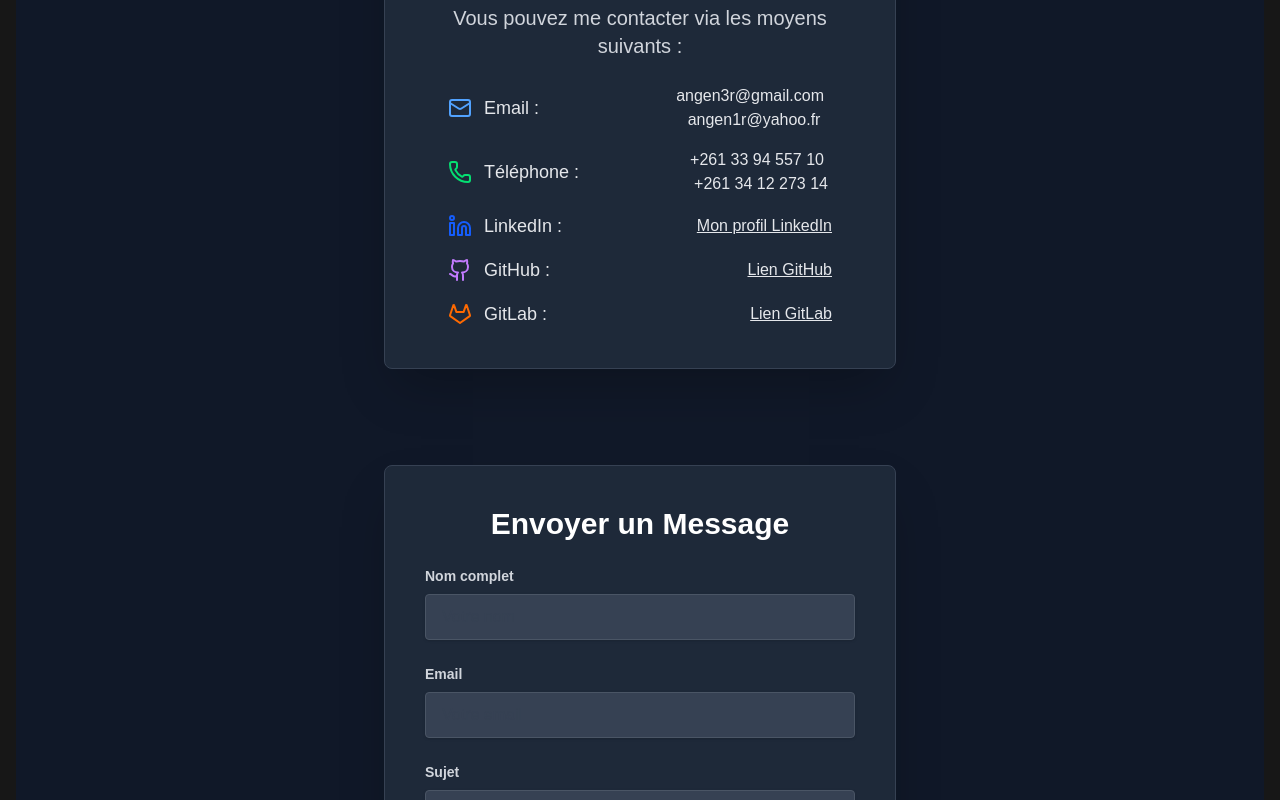
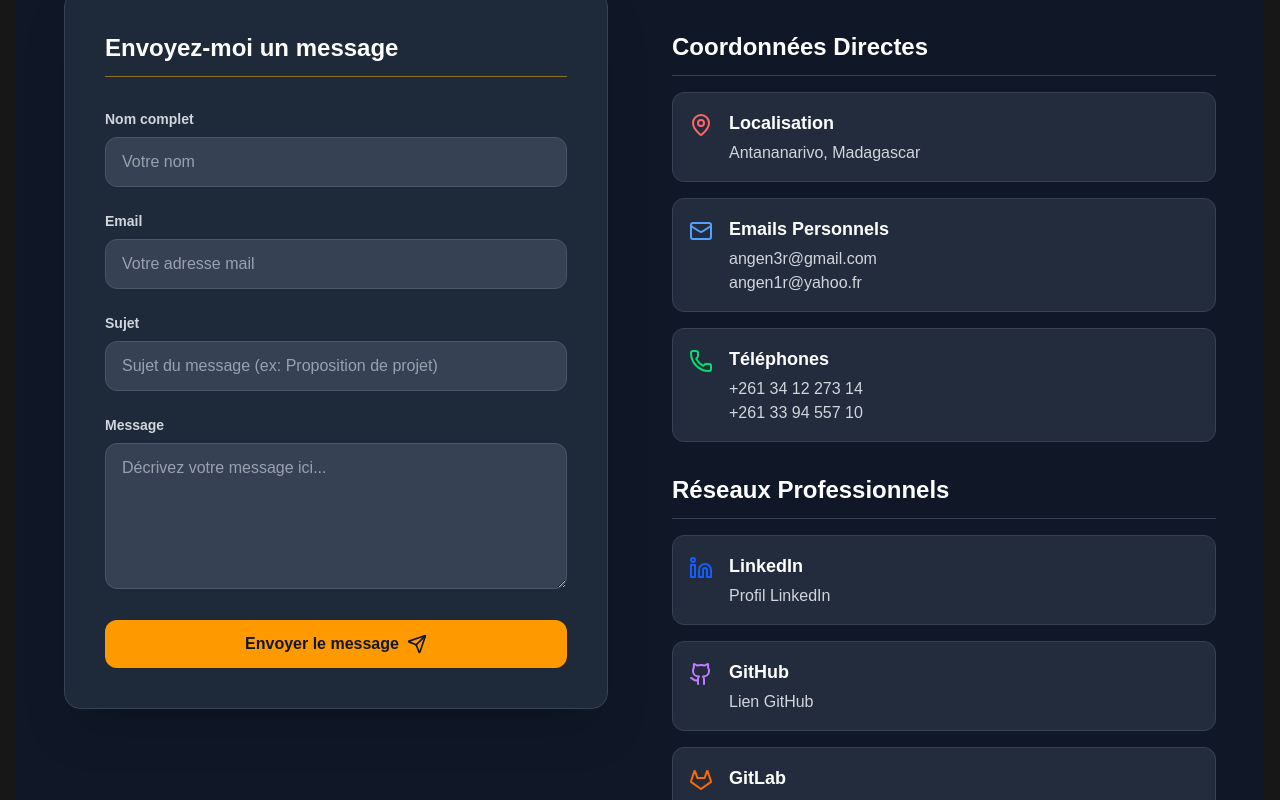
Before and after one commit to NirinaAngel1/my_portfolio, a Next.js app: page /contact in a window 1280 px wide. Shown: the part 320-1120 px from the top of the page. Built offline with nearby package versions, Linux system fonts and the light colour scheme.

Commit message:
contactPage update

```diff
--- a/src/app/contact/page.tsx
+++ b/src/app/contact/page.tsx
@@ -1,48 +1,101 @@
-// app/contact/page.tsx
 "use client";
 
-import React, { useState } from "react";
-import Link from "next/link";
-import { Phone, Mail, Linkedin, Github, Gitlab, Send } from "lucide-react"; // Ajout de l'icône Send
+import React, { ChangeEvent, useState } from "react";
+import {
+  Phone,
+  Mail,
+  Linkedin,
+  MapPin,
+  Github,
+  Gitlab,
+  Send,
+  CheckCircle,
+  XCircle
+} from "lucide-react";
 import { motion, Variants } from "framer-motion";
 
-export default function ContactPage() {
-  // État pour gérer les valeurs du formulaire
-  const [formData, setFormData] = useState({
-    name: "",
-    email: "",
-    subject: "",
-    message: "",
+const CONTACT_INFO = {
+  location : "Antananarivo, Madagascar",
+  emails : ["angen3r@gmail.com", "angen1r@yahoo.fr"],
+  phones : ["+261 34 12 273 14", "+261 33 94 557 10"],
+  linkedin : "https://www.linkedin.com/in/nirina-angelin-razafimandimby/",
+  github:"https://github.com/NirinaAngel1",
+  gitlab :"https://gitlab.com/Nirina_Angel1",
+}
+
+const ContactItem = ({Icon, title, link, content, colorClass = "text-amber-400"}:{Icon : React.ElementType, title: string, link?: string, content: React.ReactNode, colorClass?: string}) => (
+  <div className="flex items-start p-4 bg-gray-700/50 rounded-xl transition-all hover:bg-gray-700 border border-gray-700 hover:shadow-lg hover:border-amber-500/50 ">
+    <Icon size={24} className={`${colorClass} mt-1 flex-shrink-0`}/>
+      <div className="ml-4">
+        <h3 className="text-lg font-semibold text-white mb-1">{title}</h3>
+        {link ? (
+          <a
+          href={link}
+          target="_blank"
+          rel="noopener noreferrer"
+          className="text-gray-300 hover:text-amber-400 transition-colors text-sm sm:text-base block underline-offset-4"
+          >
+            {content}
+          </a>
+        ):(
+          <div className="text-gray-300 hover:text-amber-400 transition-colors text-sm sm:text-base">{content}</div>
+        )}
+      </div>
+  </div>
+);
+
+export default function ContactPage(){
+  const [formData, setFormData]= useState({
+    name:"",
+    email:"",
+    subject:"",
+    message:"",
   });
 
-  // Gère les changements dans les champs du formulaire
-  const handleChange = (e: React.ChangeEvent<HTMLInputElement | HTMLTextAreaElement>) => {
-    const { name, value } = e.target;
-    setFormData((prev) => ({ ...prev, [name]: value }));
+  const [isSubmitting, setIsSubmitting] = useState(false);
+  const [submissionStatus, setSubmissionStatus] = useState<'idle' | 'success' | 'error'>('idle');
+  const [statusMessage, setStatusMessage] = useState<string>("");
+
+
+  // Changement dans les champs du formulaire
+  const handleChange = (e:React.ChangeEvent<HTMLInputElement | HTMLTextAreaElement>)=>{
+    const {name, value} = e.target;
+    setFormData((prevData) => ({
+      ...prevData, [name]:value
+    }));
+    setSubmissionStatus('idle');
+    setStatusMessage("");
   };
 
-  // Gère la soumission du formulaire (pour l'instant, juste un log)
-  const handleSubmit = (e: React.FormEvent<HTMLFormElement>) => {
+// Soumission du formulaire
+
+const handleSubmit = (e:React.FormEvent<HTMLFormElement>)=>{
   e.preventDefault();
-    // Ici, vous intégreriez la logique d'envoi à une API ou un service tiers
-    console.log("Formulaire soumis:", formData);
-    alert("Formulaire soumis ! (La logique d'envoi n'est pas encore implémentée)");
-    // Optionnel: Réinitialiser le formulaire après soumission
-    setFormData({ name: "", email: "", subject: "", message: "" });
+  setIsSubmitting(true);
+  setSubmissionStatus('idle');
+  setStatusMessage("");
+
+  // Simuler une soumission de formulaire
+  setTimeout(()=>{
+    console.log('Formulaire soumis : ', formData);
+    setIsSubmitting(false);
+    setSubmissionStatus('success');
+    setStatusMessage("Votre message a été envoyé avec succès !");
+    setFormData({name:"", email:"", subject:"", message:""});
+  },1500)
 };
 
-  const containerVariants: Variants = {
-    hidden: { opacity: 0, y: 30 },
-    visible: {
-      opacity: 1,
-      y: 0,
-      transition: { duration: 0.5, ease: "easeOut", staggerChildren: 0.1 },
-    },
+  const containerVariants : Variants = {
+    hidden:{opacity:0, y:30},
+    visible:{
+      opacity:1,
+      y:0,
+      transition:{staggerChildren:0.1, duration:0.5, ease:"easeOut"}},
   };
 
-  const itemVariants: Variants = {
-    hidden: { opacity: 0, y: 50 },
-    visible: { opacity: 1, y: 0, transition: { duration: 0.6, ease: "easeOut" } },
+  const itemsVariants : Variants = {
+    hidden:{opacity:0, y:30},
+    visible:{opacity:1, y:0, transition:{duration:0.6, ease:"easeOut"}},
   };
 
   return (
@@ -50,104 +103,37 @@ export default function ContactPage() {
     variants={containerVariants}
     initial="hidden"
     animate="visible"
-      className="flex flex-col items-center justify-center min-h-screen bg-gray-900 text-white p-4 sm:p-8"
+    className="flex flex-col items-center min-h-screen bg-gray-900 text-white p-4 sm:p-8"
     >
-      <motion.h1
-        variants={itemVariants}
-        className="text-4xl sm:text-5xl font-extrabold text-amber-400 mb-8 text-center"
+      {/* titre et introduction */}
+      <motion.div
+      variants={itemsVariants}
+      className="max-w-4xl w-full mb-12 text-center"
       >
-        Contactez-moi
-      </motion.h1>
-
-      {/* SECTION : Autres moyens de contact (vos informations initiales) */}
-      <motion.div
-        variants={itemVariants}
-        className="bg-gray-800 p-6 sm:p-10 rounded-lg shadow-2xl max-w-lg w-full text-center border border-gray-700 mb-12" // Ajout de mb-12 pour espacer le formulaire
-      >
-        <h2 className="text-3xl font-bold text-white mb-6 text-center">Autres Contacts</h2>
-        <p className="text-lg sm:text-xl mb-6 text-gray-300">
-          Vous pouvez me contacter via les moyens suivants :
+        <h1 className="text-4xl sm:text-5xl font-extrabold text-amber-400 mb-4 tracking-tight">Entrons en Contact</h1>
+        <p className="text-lg text-gray-400 max-w-3xl mx-auto">
+          Je suis disponible pour de nouvelles collaborations et opportunités passionnantes. Laissez-moi un message, et je vous répondrai dans les plus brefs délais.
         </p>
-
-        <ul className="space-y-4 text-left mx-auto max-w-sm">
-          <motion.li variants={itemVariants} className="flex items-center justify-center sm:justify-start gap-3 text-lg text-gray-200">
-            <Mail size={24} className="text-blue-400 flex-shrink-0" />
-            <span className="flex-grow">Email :</span>
-            <div className="flex flex-col sm:items-center sm:space-x-2 text-right">
-              <Link href="mailto:angen3r@gmail.com" className="hover:text-amber-400 transition-colors text-sm sm:text-base">
-                angen3r@gmail.com
-              </Link>
-              <Link href="mailto:angen1r@yahoo.fr" className="hover:text-amber-400 transition-colors text-sm sm:text-base">
-                angen1r@yahoo.fr
-              </Link>
-            </div>
-          </motion.li>
-
-          <motion.li variants={itemVariants} className="flex items-center justify-center sm:justify-start gap-3 text-lg text-gray-200">
-            <Phone size={24} className="text-green-400 flex-shrink-0" />
-            <span className="flex-grow">Téléphone :</span>
-            <div className="flex flex-col sm:items-center sm:space-x-2 text-right">
-              <Link href="tel:+261339455710" className="hover:text-amber-400 transition-colors text-sm sm:text-base">
-                +261 33 94 557 10
-              </Link>
-              <Link href="tel:+261341227314" className="hover:text-amber-400 transition-colors text-sm sm:text-base">
-                +261 34 12 273 14
-              </Link>
-            </div>
-          </motion.li>
-
-          <motion.li variants={itemVariants} className="flex items-center justify-center sm:justify-start gap-3 text-lg text-gray-200">
-            <Linkedin size={24} className="text-blue-600 flex-shrink-0" />
-            <span className="flex-grow">LinkedIn :</span>
-            <Link
-              href="https://www.linkedin.com/in/nirina-angelin-razafimandimb/"
-              target="_blank"
-              rel="noopener noreferrer"
-              className="hover:text-amber-400 transition-colors text-sm sm:text-base underline"
-            >
-              Mon profil LinkedIn
-            </Link>
-          </motion.li>
-
-          <motion.li variants={itemVariants} className="flex items-center justify-center sm:justify-start gap-3 text-lg text-gray-200">
-            <Github size={24} className="text-purple-400 flex-shrink-0" />
-            <span className="flex-grow">GitHub :</span>
-            <Link
-              href="https://github.com/NirinaAngel1"
-              target="_blank"
-              rel="noopener noreferrer"
-              className="hover:text-amber-400 transition-colors text-sm sm:text-base underline"
-            >
-              Lien GitHub
-            </Link>
-          </motion.li>
-
-          <motion.li variants={itemVariants} className="flex items-center justify-center sm:justify-start gap-3 text-lg text-gray-200">
-            <Gitlab size={24} className="text-orange-500 flex-shrink-0" />
-            <span className="flex-grow">GitLab :</span>
-            <Link
-              href="https://gitlab.com/Nirina_Angel1"
-              target="_blank"
-              rel="noopener noreferrer"
-              className="hover:text-amber-400 transition-colors text-sm sm:text-base underline"
-            >
-              Lien GitLab
-            </Link>
-          </motion.li>
-        </ul>
       </motion.div>
 
-      {/* NOUVELLE SECTION : Formulaire de Contact (maintenant en dessous) */}
+
+    {/* contenu principal de la page  */}
+
+    <div className="max-w-6xl w-full grid grid-cols-1 lg:grid-cols-2 gap-12 lg:gap-16">
+
+    {/* colonne 1 = formulaire */}
     <motion.div
-        variants={itemVariants}
-        className="bg-gray-800 p-6 sm:p-10 rounded-lg shadow-2xl max-w-lg w-full border border-gray-700 mt-12" // Ajout de mt-12 pour l'espacement
+    variants={itemsVariants}
+    className="bg-gray-800 p-6 sm:p-10 rounded-2xl shadow-2xl border border-gray-700 h-fit"
     >
-        <h2 className="text-3xl font-bold text-white mb-6 text-center">Envoyer un Message</h2>
+      <h2 className="text-2xl font-bold text-white mb-8 border-b border-amber-400/50 pb-3">
+        Envoyez-moi un message
+      </h2>
       <form onSubmit={handleSubmit} className="space-y-6">
+
+        {/* nom */}
         <div>
-            <label htmlFor="name" className="block text-gray-300 text-sm font-bold mb-2">
-              Nom complet
-            </label>
+          <label htmlFor="name" className="block text-gray-300 text-sm font-semibold mb-2">Nom complet</label>
           <input
           type="text"
           id="name"
@@ -155,14 +141,15 @@ export default function ContactPage() {
           value={formData.name}
           onChange={handleChange}
           required
-              className="shadow appearance-none border rounded w-full py-3 px-4 text-gray-700 leading-tight focus:outline-none focus:ring-2 focus:ring-amber-500 bg-gray-700 border-gray-600 focus:border-transparent"
           placeholder="Votre nom"
+          className="w-full px-4 py-3 rounded-xl bg-gray-700 border border-gray-600 text-white placeholder-gray-400 focus:outline-none focus:ring-amber-500 focus:border-transparent transition-all"
           />
         </div>
+
+        {/* mail */}
+
         <div>
-            <label htmlFor="email" className="block text-gray-300 text-sm font-bold mb-2">
-              Email
-            </label>
+          <label htmlFor="email" className="block text-gray-300 text-sm font-semibold mb-2">Email</label>
           <input
           type="email"
           id="email"
@@ -170,29 +157,30 @@ export default function ContactPage() {
           value={formData.email}
           onChange={handleChange}
           required
-              className="shadow appearance-none border rounded w-full py-3 px-4 text-gray-700 leading-tight focus:outline-none focus:ring-2 focus:ring-amber-500 bg-gray-700 border-gray-600 focus:border-transparent"
-              placeholder="Votre email"
+          placeholder="Votre adresse mail"
+          className="w-full px-4 py-3 rounded-xl bg-gray-700 border border-gray-600 text-white placeholder-gray-400 focus:outline-none focus:ring-amber-500 focus:border-transparent transition-all"
           />
         </div>
+
+        {/* sujet ou  objet */}
+
         <div>
-            <label htmlFor="subject" className="block text-gray-300 text-sm font-bold mb-2">
-              Sujet
-            </label>
+          <label htmlFor="subject" className="block text-gray-300 text-sm font-semibold mb-2">Sujet</label>
           <input
           type="text"
-              id="subject"
+          id="namesubject"
           name="subject"
           value={formData.subject}
           onChange={handleChange}
           required
-              className="shadow appearance-none border rounded w-full py-3 px-4 text-gray-700 leading-tight focus:outline-none focus:ring-2 focus:ring-amber-500 bg-gray-700 border-gray-600 focus:border-transparent"
-              placeholder="Sujet du message"
+          placeholder="Sujet du message (ex: Proposition de projet)"
+          className="w-full px-4 py-3 rounded-xl bg-gray-700 border border-gray-600 text-white placeholder-gray-400 focus:outline-none focus:ring-amber-500 focus:border-transparent transition-all"
           />
         </div>
+
+        {/* message */}
         <div>
-            <label htmlFor="message" className="block text-gray-300 text-sm font-bold mb-2">
-              Message
-            </label>
+          <label htmlFor="message" className="block text-gray-300 text-sm font-semibold mb-2">Message</label>
           <textarea
           id="message"
           name="message"
@@ -200,21 +188,149 @@ export default function ContactPage() {
           onChange={handleChange}
           required
           rows={5}
-              className="shadow appearance-none border rounded w-full py-3 px-4 text-gray-700 leading-tight focus:outline-none focus:ring-2 focus:ring-amber-500 bg-gray-700 border-gray-600 focus:border-transparent resize-y"
-              placeholder="Votre message"
+          placeholder="Décrivez votre message ici..."
+          className="w-full py-3 px-4 rounded-xl bg-gray-700 border border-gray-600 text-white placeholder-gray-400 focus:outline-none focus:ring-2 focus:ring-amber-500 focus:border-transparent transition-all resize-y"
           ></textarea>
         </div>
+
+        {/* statut de la soumission */}
+        {submissionStatus!=='idle' && statusMessage && (
+          <motion.div
+          initial = {{opacity:0, height:0}}
+          animate = {{opacity:1, height:"auto"}}
+          className={`p-4 rounded-lg flex items-center gap-3 font-medium text-sm ${
+            submissionStatus === 'success' ? 'bg-green-500/10 text-green-400 border border-green-700':
+            'bg-red-500/10 text-red-400 border border-red-700'
+          }`}
+          >
+            {submissionStatus === 'success' ? <CheckCircle size={20} /> : <XCircle size={20} />}
+            {statusMessage}
+          </motion.div>
+        )}
+
+        {/* Le bouton */}
         <motion.button
-            whileHover={{ scale: 1.05 }}
-            whileTap={{ scale: 0.95 }}
+        whileHover={{scale:1.01}}
+        whileTap={{scale:0.99}}
         type="submit"
-            className="w-full bg-amber-500 hover:bg-amber-600 text-gray-900 font-bold py-3 px-4 rounded-lg focus:outline-none focus:ring-2 focus:ring-amber-400 focus:ring-offset-2 focus:ring-offset-gray-800 flex items-center justify-center gap-2"
+        disabled={isSubmitting || submissionStatus === 'success'}
+        className="w-full bg-amber-500 hover:bg-amber-600 text-gray-900 font-bold py-3 px-4 rounded-xl focus:outline-none focus:ring-4 focus:ring-amber-500/50 transition-all flex items-center justify-center gap-2 disabled:bg-gray-500 disabled:cursor-not-allowed disabled:text-gray-200 cursor-pointer"
         >
-            Envoyer
+          {/* animation lors de la soumission */}
+          {isSubmitting ? (
+            <>
+              <svg className="animate-spin h-5 w-5 text-gray-900 " xmlns="http://www.w3.org/2000/svg" fill="none" viewBox="0 0 24 24">
+                <circle className="opacity-25" cx="12" cy="12" r="10" stroke="currentColor" strokeWidth="4"></circle>
+                    <path className="opacity-75" fill="currentColor" d="M4 12a8 8 0 018-8V0C5.373 0 0 5.373 0 12h4zm2 5.291A7.962 7.962 0 014 12H0c0 3.042 1.135 5.824 3 7.938l3-2.647z"></path>
+              </svg>
+              Envoi en cours...
+            </>
+          ):(
+            <>
+              Envoyer le message
               <Send size={20} />
+            </>
+          )}
         </motion.button>
       </form>
     </motion.div>
+
+    {/* colonne 2 = infos de contact */}
+          <motion.div
+          variants={itemsVariants}
+          className="space-y-8 h-fit lg:pt-10" // Petit padding pour alignement visuel
+        >
+
+          {/* Section Informations Générales */}
+          <div>
+            <h2 className="text-2xl font-bold text-white mb-4 border-b border-gray-700 pb-3">
+              Coordonnées Directes
+            </h2>
+            <div className="space-y-4">
+
+              <ContactItem
+                Icon={MapPin}
+                title="Localisation"
+                content={CONTACT_INFO.location}
+                colorClass="text-red-400"
+              />
+
+              <ContactItem
+                Icon={Mail}
+                title="Emails Personnels"
+                content={
+                  <div className="flex flex-col">
+                    {CONTACT_INFO.emails.map((email) => (
+                        <a key={email} href={`mailto:${email}`} className="hover:text-amber-400 transition-colors">
+                          {email}
+                        </a>
+                    ))}
+                  </div>
+                }
+                colorClass="text-blue-400"
+              />
+
+              <ContactItem
+                Icon={Phone}
+                title="Téléphones"
+                content={
+                  <div className="flex flex-col">
+                    {CONTACT_INFO.phones.map((phone) => (
+                      <a key={phone} href={`tel:${phone.replace(/\s/g, "")}`} className="hover:text-amber-400 transition-colors">
+                        {phone}
+                      </a>
+                    ))}
+                  </div>
+                }
+                colorClass="text-green-400"
+              />
+            </div>
+          </div>
+
+          {/* Section Réseaux Sociaux */}
+          <div>
+            <h2 className="text-2xl font-bold text-white mb-4 border-b border-gray-700 pb-3">
+              Réseaux Professionnels
+            </h2>
+            <div className="space-y-4">
+
+              <ContactItem
+                Icon={Linkedin}
+                title="LinkedIn"
+                link={CONTACT_INFO.linkedin}
+                content="Profil LinkedIn"
+                colorClass="text-blue-600"
+              />
+
+              <ContactItem
+                Icon={Github}
+                title="GitHub"
+                link={CONTACT_INFO.github}
+                content="Lien GitHub"
+                colorClass="text-purple-400"
+              />
+
+              <ContactItem
+                Icon={Gitlab}
+                title="GitLab"
+                link={CONTACT_INFO.gitlab}
+                content="Lien GitLab"
+                colorClass="text-orange-500"
+              />
+            </div>
+          </div>
+
+          {/* Bloc d'encouragement */}
+          <div className="p-6 bg-amber-500/10 rounded-2xl border-l-4 border-amber-500 text-gray-300 shadow-md">
+            <p className="font-semibold text-white mb-2 text-lg">Votre projet m'intéresse !</p>
+            <p className="text-sm">N'hésitez pas à être aussi détaillé que possible dans votre message pour que je puisse vous faire une proposition pertinente.</p>
+          </div>
+        </motion.div>
+    </div>
+
+
     </motion.main>
-  );
+  )
+
+
 }
```
Lines whose indentation alone changed are shown as unchanged.
